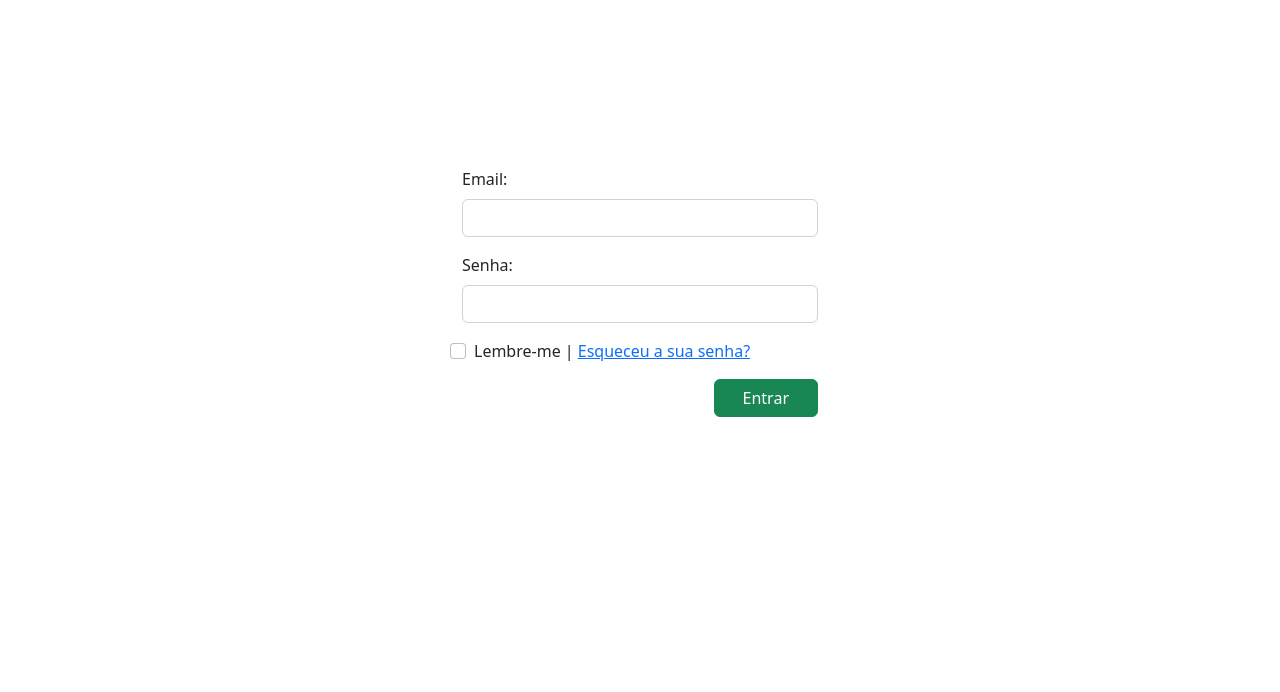
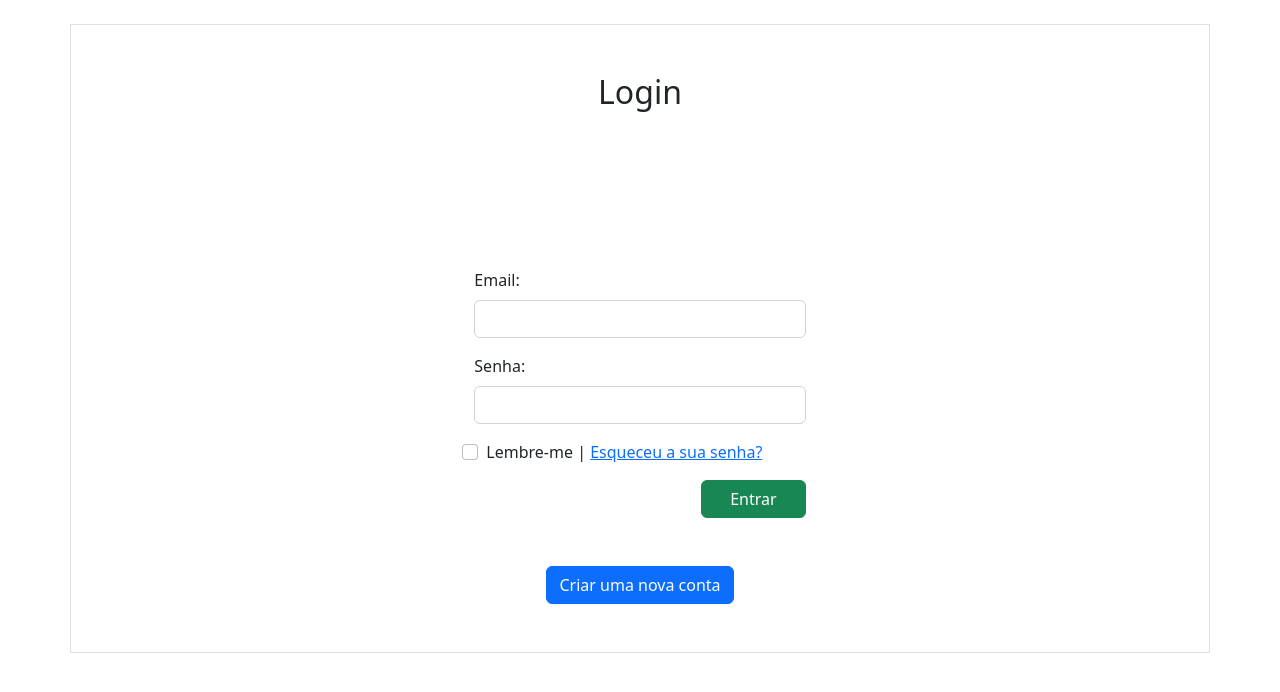
Before and after one commit to Rick504/CRUDSnap_frontend, a Vue app: page /login in a window 1280 px wide. Shown: the top 692 px of the page. Built offline with nearby package versions, Linux system fonts and the light colour scheme.

Commit message:
criando componete de cadastrar usuario

```diff
--- a/src/router/index.ts
+++ b/src/router/index.ts
@@ -20,6 +20,14 @@ const router = createRouter({
         public: true,
       },
     },
+    {
+      path: '/register',
+      name: 'register',
+      component: () => import('../views/Register.vue'),
+      meta: {
+        public: true,
+      },
+    },
   ],
 });
 
--- a/src/views/Login.vue
+++ b/src/views/Login.vue
@@ -22,7 +22,8 @@ async function login() {
 </script>
 
 <template>
-    <div class="container">
+    <div class="container border border-1 p-5 mt-4">
+        <div class="h2 text-center">Login</div>
         <form class="row" @submit.prevent="login">
             <div class="offset-4 col-4 mb-3">
                 <label for="exampleInputEmail1" class="form-label">Email:</label>
@@ -47,6 +48,11 @@ async function login() {
                 </button>
             </div>
         </form>
+        <div class="row">
+            <div class=" text-center mt-5">
+                <RouterLink class="btn btn-primary" to="/register"> Criar uma nova conta</RouterLink>
+            </div>
+        </div>
     </div>
 </template>
 
--- /dev/null
+++ b/src/views/Register.vue
@@ -0,0 +1,5 @@
+<template>
+    <div>
+        Vamos cadastrar o user
+    </div>
+</template>
```
